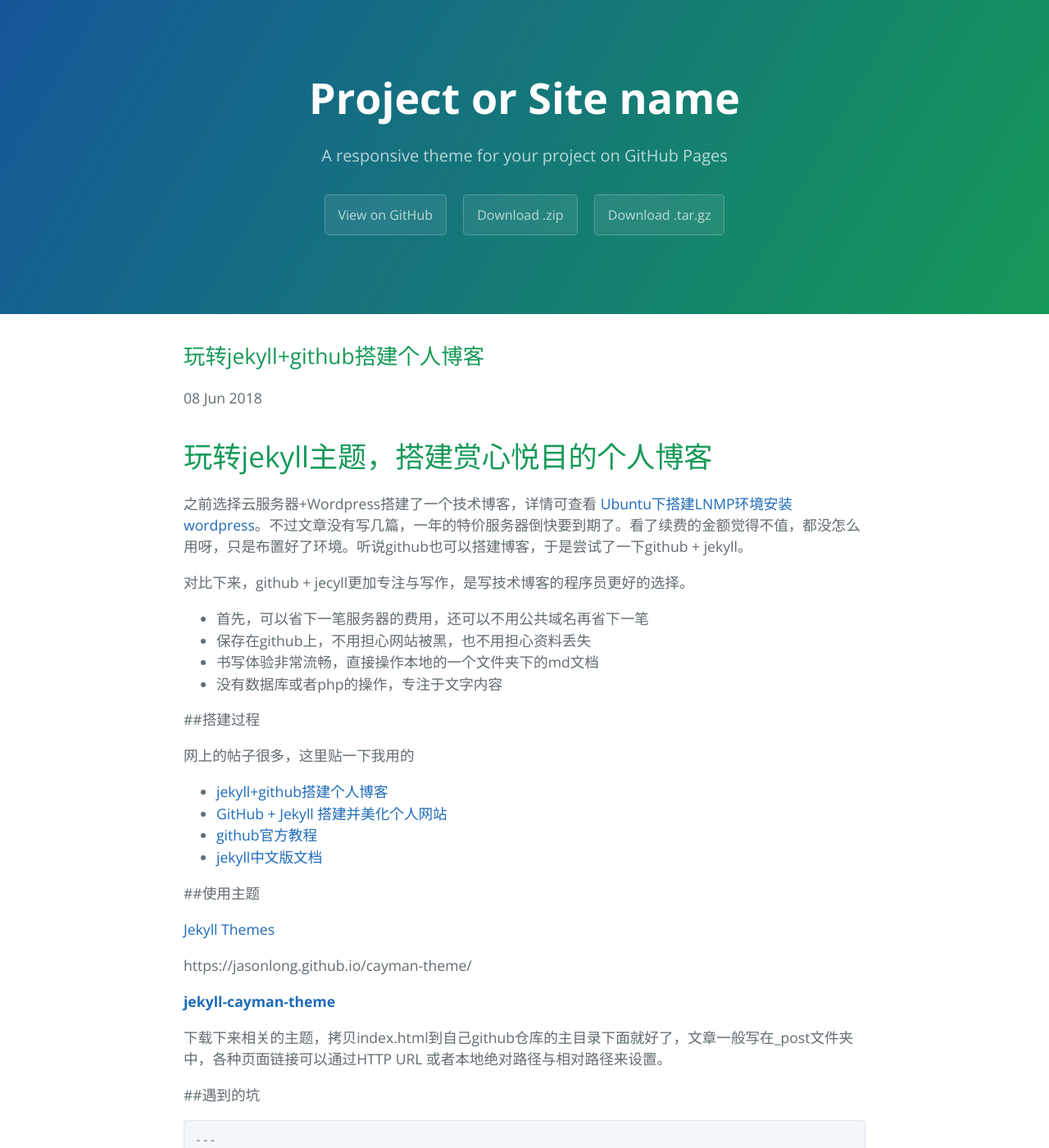
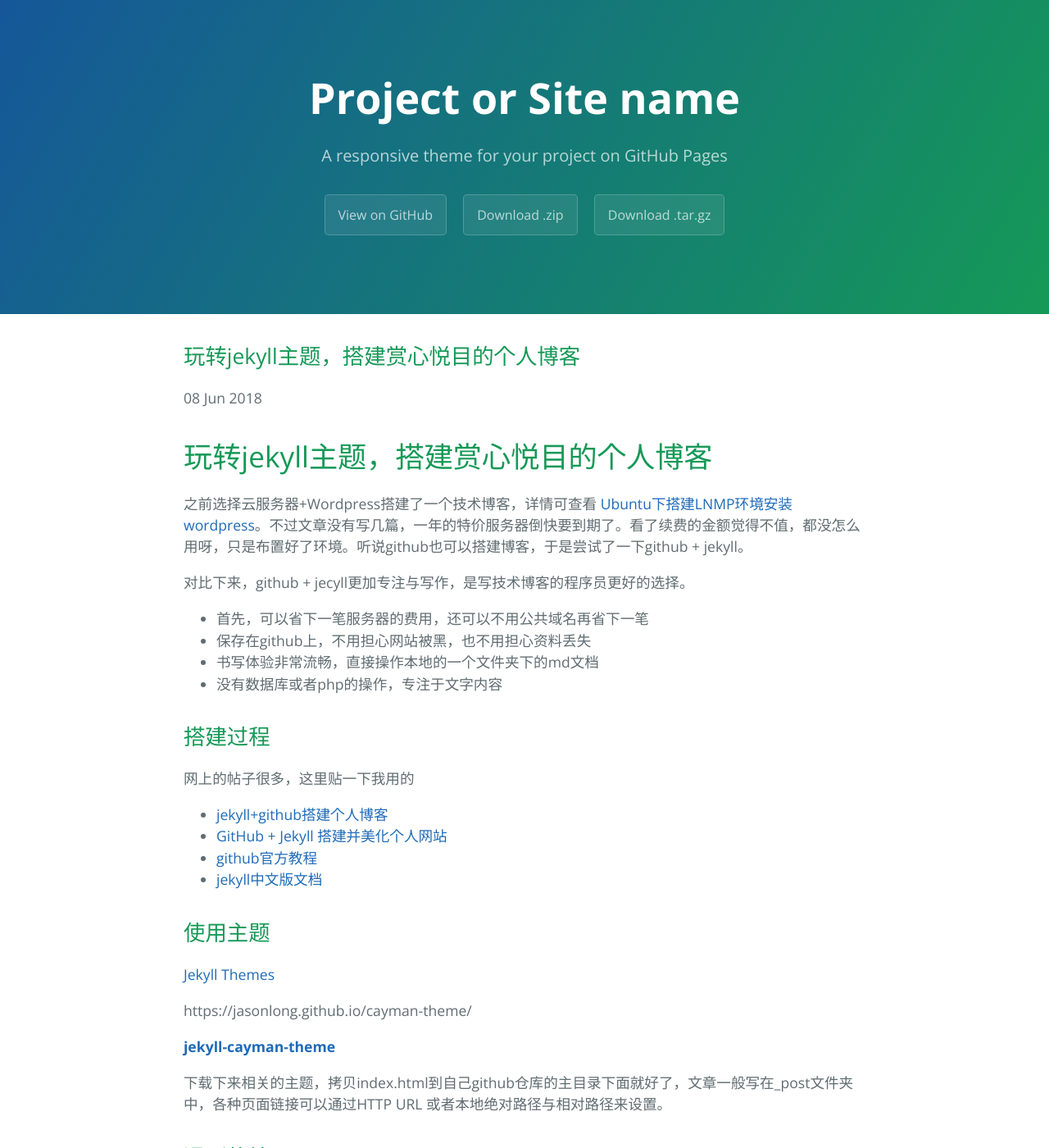
Before and after one commit to holiday-toby/holiday-toby.github.io, a Jekyll site: the page built from _posts/2018-06-08-play-with-jekyll.md, in a window 1280 px wide and 1400 px high. Shown: the whole window at 82% size. Built offline with Jekyll 4.4.1, drawn with Linux system fonts in a browser that asks for light colours.

Commit message:
微调“

````diff
--- a/_posts/2018-06-08-play-with-jekyll.md
+++ b/_posts/2018-06-08-play-with-jekyll.md
@@ -1,6 +1,6 @@
 ---
 layout: post
-title: "玩转jekyll+github搭建个人博客"
+title: "玩转jekyll主题，搭建赏心悦目的个人博客"
 categories: jekyll
 ---
 # 玩转jekyll主题，搭建赏心悦目的个人博客
@@ -13,7 +13,7 @@ categories: jekyll
 - 书写体验非常流畅，直接操作本地的一个文件夹下的md文档
 - 没有数据库或者php的操作，专注于文字内容
 
-##搭建过程
+## 搭建过程
 
 网上的帖子很多，这里贴一下我用的
 
@@ -22,7 +22,7 @@ categories: jekyll
 - [github官方教程](https://pages.github.com/)
 - [jekyll中文版文档](https://www.jekyll.com.cn/docs/home/)
 
-##使用主题
+## 使用主题
 
 [Jekyll Themes](https://link.jianshu.com?t=http://jekyllthemes.org/)
 
@@ -32,7 +32,7 @@ https://jasonlong.github.io/cayman-theme/
 
 下载下来相关的主题，拷贝index.html到自己github仓库的主目录下面就好了，文章一般写在_post文件夹中，各种页面链接可以通过HTTP URL 或者本地绝对路径与相对路径来设置。
 
-##遇到的坑
+## 遇到的坑
 ```
 ---
 layout: post
````
